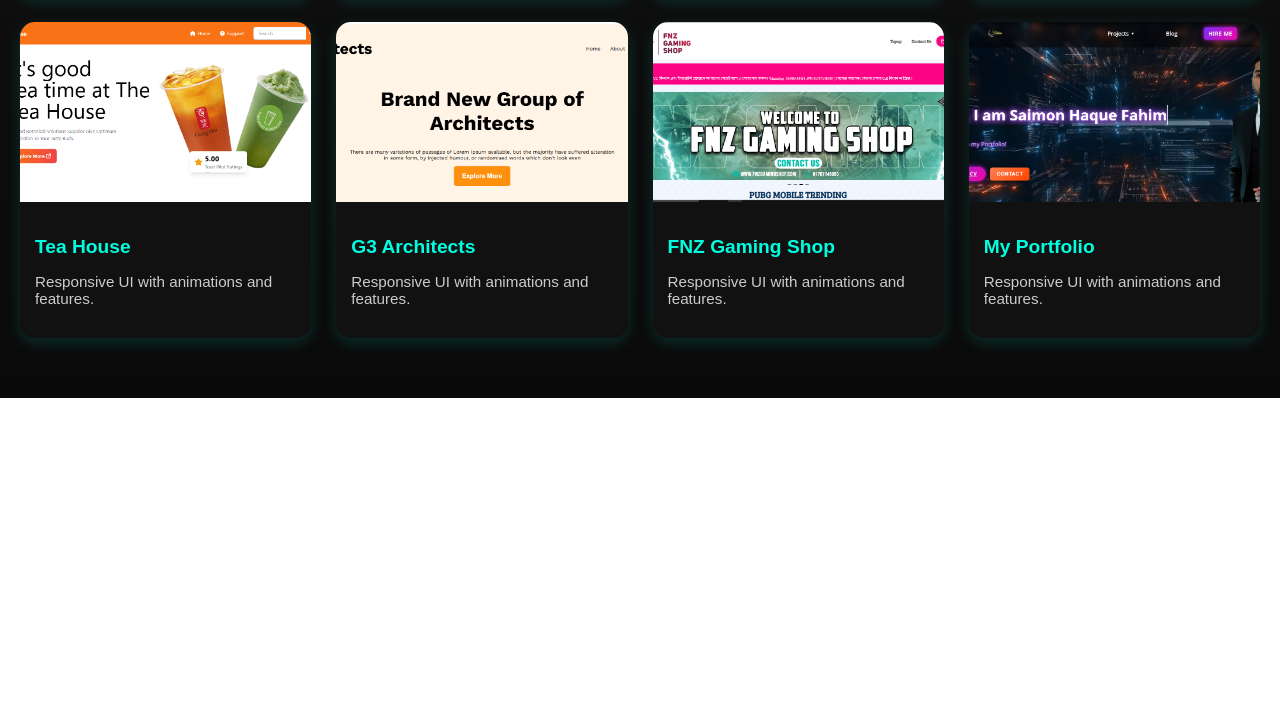
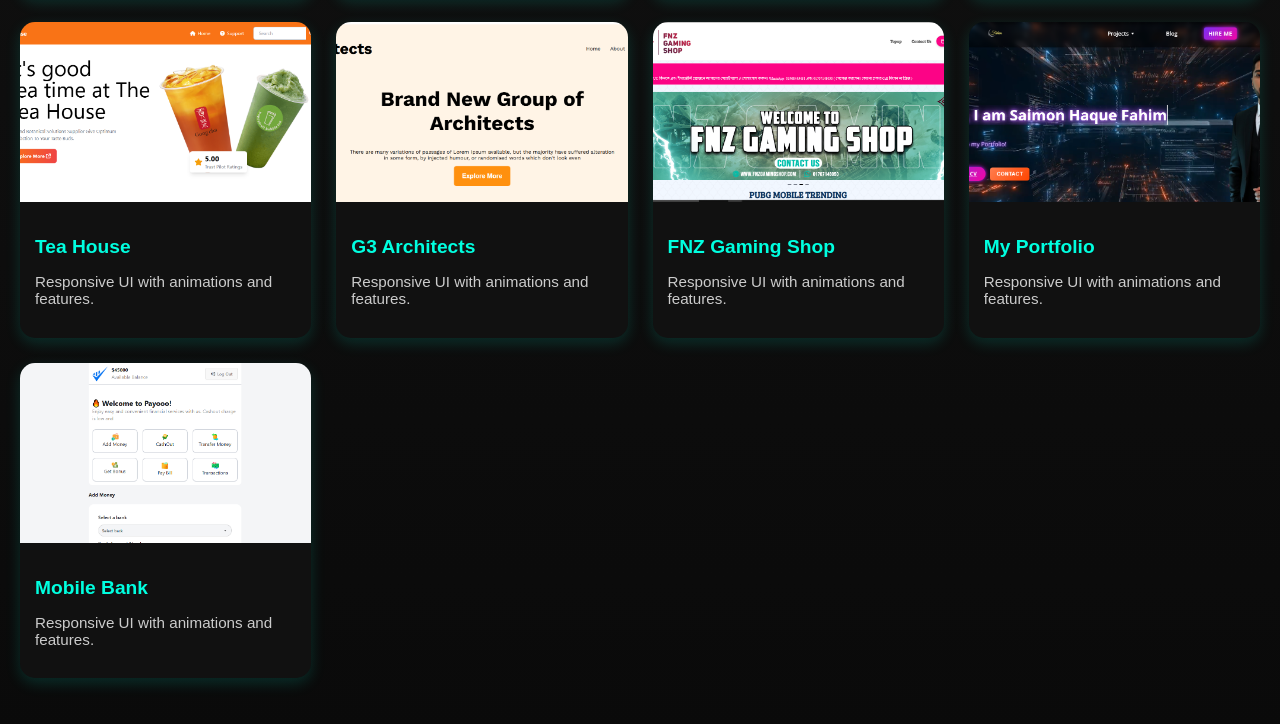
Before and after one commit to SaimonHaqueFahim/web-developer-portfolio, a plain HTML site: page frontend.html in a window 1280 px wide. Shown: the part 616-1340 px from the top of the page. Before the commit the page ends 1014 px from the top, so only its background shows below. Drawn offline with Linux system fonts and the light colour scheme.

Commit message:
tab photo

```diff
--- a/frontend.html
+++ b/frontend.html
@@ -102,6 +102,16 @@
       </div>
     </a>
 
+    <a href="https://saimonhaquefahim.github.io/Mobile-Bank/" target="_blank" class="project-card">
+      <div class="project-image">
+        <img src="images/frontend/payoo.PNG"  alt="Project 2" />
+      </div>
+      <div class="project-info">
+        <h3>Mobile Bank</h3>
+        <p>Responsive UI with animations and features.</p>
+      </div>
+    </a>
+
     <!-- Add more project cards here -->
 
   </div>
```
Also changed, not shown: index.html (+1 -0 lines), images/frontend/payoo.PNG (added), images/tab_logo.png (added).
